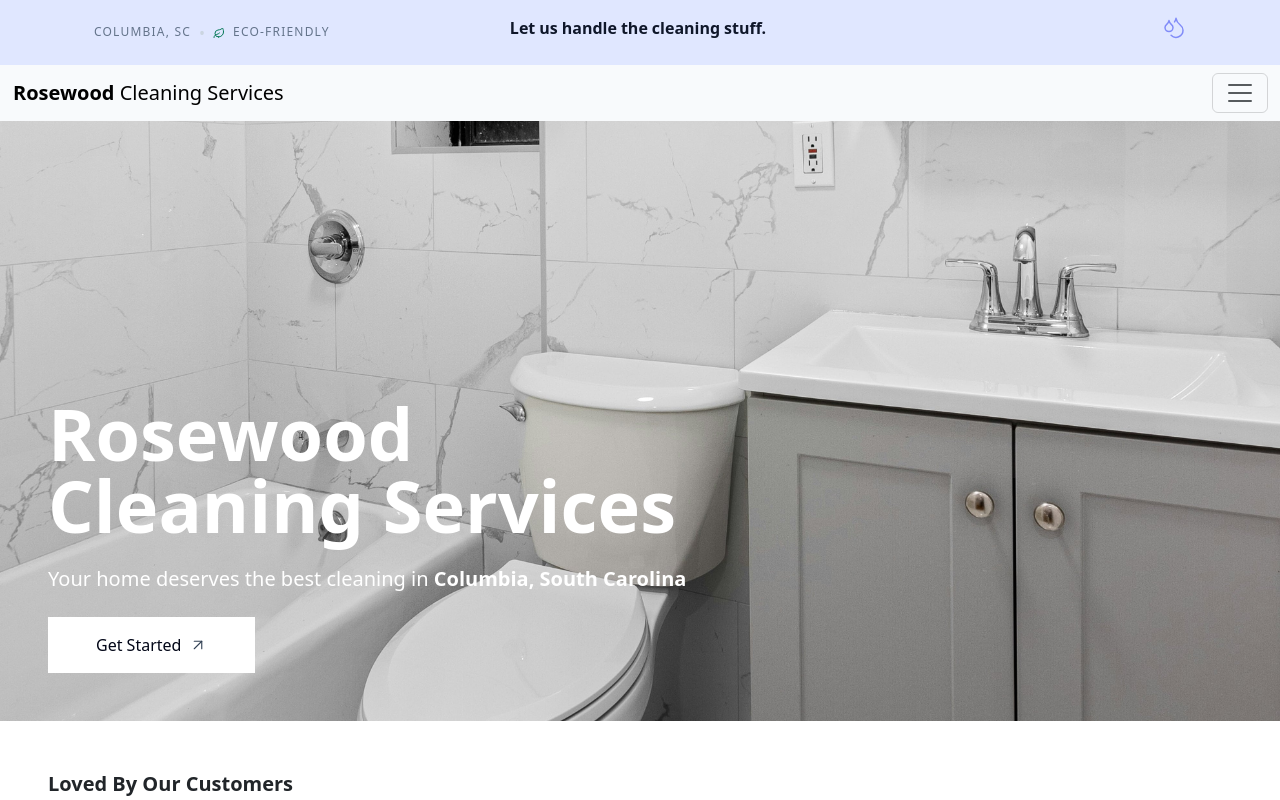
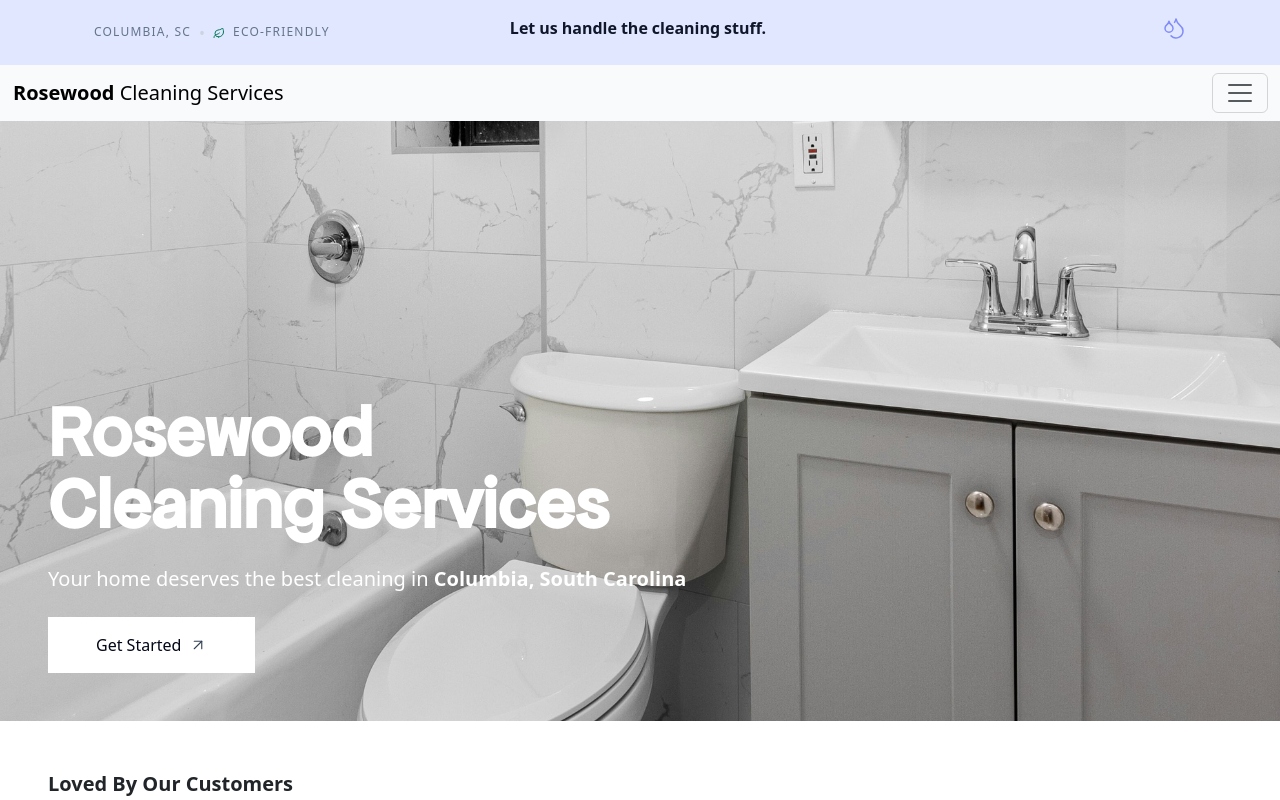
Before and after one commit to alexgoodestudio/rosewood_cleaning_service, a React (Create React App) app: page / in a window 1280 px wide. Shown: the top 800 px of the page. Built offline with nearby package versions, Linux system fonts and the light colour scheme.

Commit message:
removed Contafct component and added new afzel font

```diff
--- a/src/Components/Contact.js
+++ b/src/Components/Contact.js
@@ -57,18 +57,6 @@ function Contact() {
                   </p>
                 </div>
 
-                {/* Current availability */}
-                <div className="mb-6 pb-6" style={{ borderBottom: '1px solid #e7e5e4' }}>
-                  <p className="text-metadata text-slate-500 mb-3">
-                    Current Wait
-                  </p>
-                  <p className="text-lg text-slate-900 font-semibold mb-2">
-                    2–3 weeks
-                  </p>
-                  <p className="text-sm text-slate-600 mb-0" style={{ lineHeight: '1.6' }}>
-                    Updated October 19, 2025. Follow us on Instagram for any last-minute openings.
-                  </p>
-                </div>
 
                 {/* What to have ready */}
                 <div>
--- a/src/Components/Home.js
+++ b/src/Components/Home.js
@@ -6,7 +6,7 @@ import ReviewMarquee from "./ReviewMarquee";
 import Why from "./Why";
 import Mission from "./Mission";
 import ServicesNew from "./ServicesNew";
-import Contact from "./Contact"
+// import Contact from "./Contact"
 
 function Home() {
   const [imageLoaded, setImageLoaded] = useState(false);
@@ -62,7 +62,7 @@ function Home() {
           <div className="loader mx-auto mb-4"></div>
           <p
             ref={loaderTextRef}
-            className="text-slate-700 text-sm font-semibold tracking-wide"
+            className="text-slate-700  text-sm font-semibold tracking-wide"
           >
             Rosewood Cleaning
           </p>
@@ -76,7 +76,7 @@ function Home() {
         <Mission />
         <ServicesNew />
         <Why />
-        <Contact/>
+        {/* <Contact/> */}
       </div>
     </>
   );
--- a/src/Components/Opener.js
+++ b/src/Components/Opener.js
@@ -40,7 +40,7 @@ function Opener({ onImageLoad }) {
 
       {/* Text + Button in bottom-left */}
       <div className="absolute bottom-0 left-0 p-6 md:p-12 text-white">
-        <h1 className="text-5xl md:text-7xl font-bold leading-tight mb-4">
+        <h1 className="apfel text-5xl md:text-7xl font-bold leading-tight mb-4">
           Rosewood
           <br />
           Cleaning Services
--- a/src/Style.css
+++ b/src/Style.css
@@ -1,6 +1,18 @@
 @tailwind base;
 @tailwind components;
 @tailwind utilities;
+
+@font-face {
+  font-family: 'apfel';
+  src: url('./Components/Fonts/ApfelGrotezk-Mittel.woff2') format('woff2');
+  font-style: normal;
+  font-display: swap;
+}
+
+.apfel {
+  font-family: 'apfel', sans-serif;
+  font-display: block;
+}
 
 /* ------------------------------    UTILITY CLASSES --------------------------------*/
 html, body {
```
Also changed, not shown: src/Components/Fonts/ApfelGrotezk-Fett.woff2 (added), src/Components/Fonts/ApfelGrotezk-Mittel.woff2 (added).
